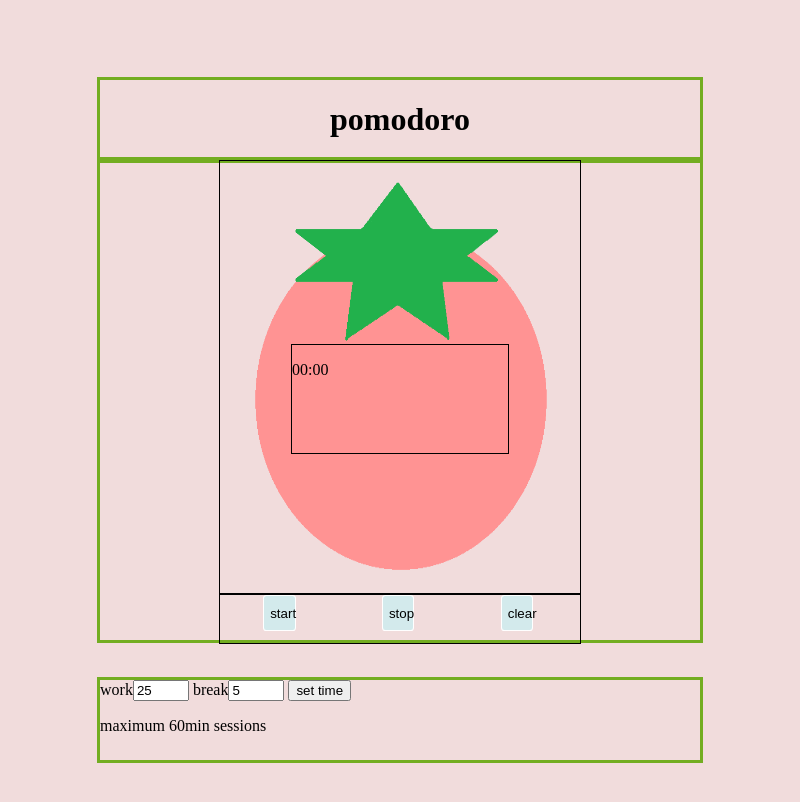
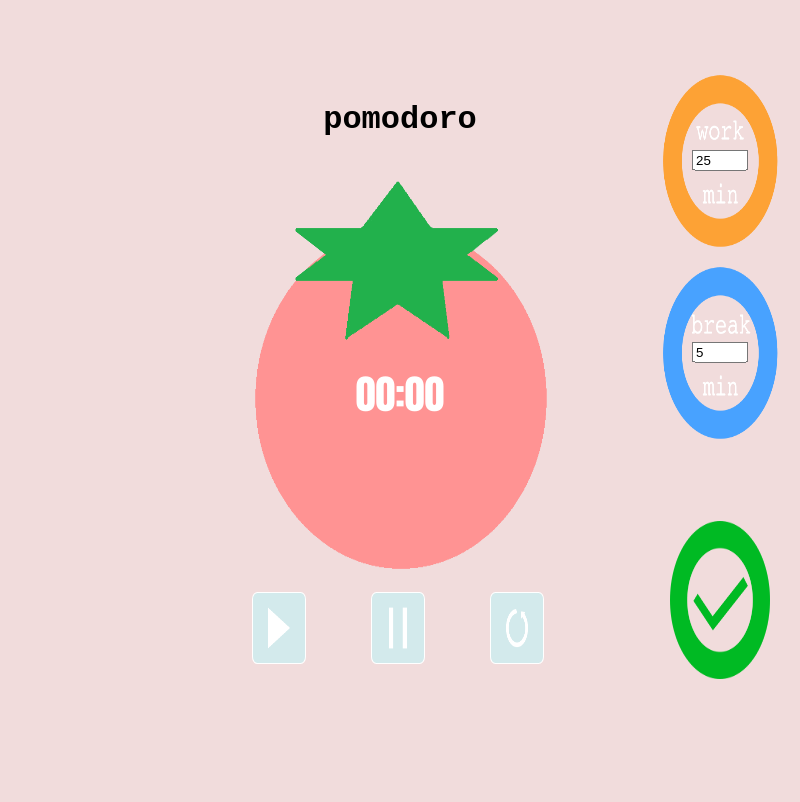
Before and after one commit to understanding-cats/tokyo-drift, an Electron app: page pomodoro/page.html in a window 800 px wide. Drawn offline with Linux system fonts and the light colour scheme.

Commit message:
bug fix and ui

```diff
--- a/pomodoro/mystyle.css
+++ b/pomodoro/mystyle.css
@@ -12,6 +12,23 @@ h1{
   justify-content: center;
   text-align: center;
 }
+#status{
+  font-family: 'Courier New', Courier, monospace;
+  font-size: xx-large;
+}
+
+#count_down{
+  top: 10%;
+  left: 50%;
+  position: absolute;
+  transform: translate(-50%, -50%);
+
+  text-align: center;
+  font-family: Impact, Charcoal, sans-serif;
+  font-size: 40px;
+  color: #FFFFFF;
+  /*border: 1px solid #000000;*/
+}
 
 .secs{
   position: absolute;
@@ -19,7 +36,7 @@ h1{
   left: 50%;
   width: 75%;
   transform: translate(-50%, -50%);
-  border: 3px solid #73AD21;
+  /*border: 3px solid #73AD21;*/
 }
 #stat{
   top:15%;
@@ -30,9 +47,42 @@ h1{
   height:60%;
 }
 
-#setsession{
-  top:90%;
-  height:10%;
+#setsessec{
+  position: absolute;
+  top: 35%;
+  left: 90%;
+  height:60%;
+  width: 20%;
+  /*border: 3px solid #73AD21;*/
+}
+#getbuttonsec{
+  position: absolute;
+  top: 75%;
+  left:90%;
+  height:20%;
+  width: 20%;;
+  /*border: 3px solid #73AD21;*/
+}
+
+#getsecbut{
+  position: absolute;
+  left:15%;
+  height:100%;
+  width: 70%;
+  border :none;
+  background: none;
+  background-color: #F1DCDC;
+}
+#getsecbut:hover{
+  opacity: 50%;
+}
+#getsecbut img{
+  height:100%;
+  width:100%;
+  max-width: 100%;
+  max-height: 100%;
+
+  /*border: 1px solid #000000;*/
 }
 
 #container{
@@ -41,7 +91,7 @@ h1{
   height:90%;
   width:60%;
 
-  border: 1px solid #000000;
+  /*border: 1px solid #000000;*/
 }
 #container img{
   height:100%;
@@ -52,7 +102,7 @@ h1{
   left: 50%;
   transform: translate(-50%, -50%);
 
-  border: 1px solid #000000;
+  /*border: 1px solid #000000;*/
 
 }
 #clock{
@@ -62,32 +112,34 @@ h1{
   top: 55%;
   left: 50%;
   transform: translate(-50%, -50%);
-  border: 1px solid #000000;
+  /*border: 1px solid #000000;*/
 }
 
 #control{
   position: relative;
   margin: 0 auto;
-  height:10%;
+  height:15%;
   width:60%;
 
-  border: 1px solid #000000;
+  /*border: 1px solid #000000;*/
 }
 
 .controls{
   float:left;
-  margin-left: 12%;
-  margin-right: 12%;
-  width: 9%;
-  height:75%;
+  margin-left: 9%;
+  margin-right: 9%;
+  width: 15%;
+  height:100%;
   background-color: #D3EAEC;
   border-radius: 10%;
   border: 1px solid #FFFFFF;
+  text-align: center;
+
 }
 .controls:hover{
   background-color: #A6D5D8;
 }
-.control:focus{
+.controls:focus{
   background-color: #A6D5D8;
 }
 .pomodoro {
@@ -117,19 +169,48 @@ h1{
 
   border: 3px solid #73AD21;
 }
-.start{
-  float:left;
-  margin-left: 15%;
-  width: 100px;
-  height: 100px;
-  border-radius: 10%;
-  border: 1px solid #FFFFFF;
+
+
+.controls img{
+  height:100%;
+  width:100%;
+  max-width: 100%;
+  max-height: 100%;
+
+  /*border: 1px solid #000000;*/
 }
-.stop{
- float:right;
-  margin-right: 15%;
-  width: 100px;
-  height: 100px;
-  border-radius: 10%;
-  border: 1px solid #FFFFFF;
+
+#worklabel{
+  position: absolute;
+  width : 100%;
+  height : 50%;
+  display: block;
 }
+#worklabel img{
+  height:100%;
+  width: 100%;
+  max-width: 100%;
+  max-height: 100%;
+
+}
+#breaklabel{
+  position: absolute;
+  top: 40%;
+  width : 100%;
+  height : 50%;
+}
+#breaklabel img{
+  height:100%;
+  width: 100%;
+  max-width: 100%;
+  max-height: 100%;
+
+}
+
+input{
+  position: absolute;
+  top: 50%;
+  left: 50%;
+
+  transform: translate(-50%, -50%);
+}
--- a/pomodoro/page.html
+++ b/pomodoro/page.html
@@ -19,22 +19,31 @@
 
   </div>
   <div id = "control">
-    <button class="controls" id="start" onclick="start();">start</button>
-    <button class="controls" id="stop" onclick="stop();">stop</button>
-    <button class="controls" id="clear" onclick="clear_all();">clear</button>
+    <button class="controls" id="start" onclick="start();"><img id = "start_img" src = "start_button.png"/></button>
+    <button class="controls" id="stop" onclick="stop();"><img id = "pause_img" src = "pause_button.png"/></button>
+    <button class="controls" id="clear" onclick="clear_all();"><img id = "clear_img" src = "clear_button.png"/></button>
   </div>
 
 </div>
 
-<div class = "secs" id = "setsession">
-  <label for="work_ses">work</label><input id="work_ses" type="number" min="1" max = "60" value = "25"/>
+<div class = "secs" id = "setsessec">
+  <div id="worklabel">
+    <img id = "worklabelimg" src = "setwork.png"/>
+    <label for="work_ses"></label><input id="work_ses" type="number" min="1" max = "60" value = "25"/>
+  </div>
 
-  <label for="break_ses">break</label><input id="break_ses" type="number" min="1" max="60" value = "5"/>
+  <div id = "breaklabel">
+    <img id = "breaklabelimg" src = "setbreak.png"/>
+    <label for="break_ses"></label><input id="break_ses" type="number" min="1" max="60" value = "5"/>
+  </div>
 
-  <button onclick="getSession();">set time</button>
+</div>
 
-  <p>maximum 60min sessions</p>
+<div class = "secs" id = "getbuttonsec">
+  <button id = "getsecbut" onclick="getSession();"><img id = "set_img" src = "set_button.png"/></button>
+
 </div>
+
 <script src="script.js"></script>
 </body>
 </html>
--- a/pomodoro/script.js
+++ b/pomodoro/script.js
@@ -6,7 +6,8 @@ var curr_session = 0;
 // 0 - no session
 // 1 - working
 // 2 - break
-
+// 4 - pause from work
+// 5 - pause from chill
 
 //*** utility functions ***
 function padzero(num){
@@ -17,11 +18,11 @@ function showstatus(){
   if (curr_session == 0){
       document.getElementById("status").innerHTML= "Pomodoro";
   };
-  if (curr_session == 1){
+  if (curr_session == 1 || curr_session == 4){
     document.getElementById("status").innerHTML= "working...";
   };
-  if(curr_session == 2){
-    document.getElementById("status").innerHTML= "break";
+  if(curr_session == 2 || curr_session == 5){
+    document.getElementById("status").innerHTML= "chilling...";
   };
 };
 function miniclock(secs){
@@ -41,6 +42,7 @@ function getSession(){
    total_break = countB*60;
    total_secs = total_work;
    miniclock(total_secs);
+   clear_all();
 };
 
 
@@ -71,14 +73,30 @@ function showtime(){
 };
 function start(){
 
-   if (curr_session == 0 && total_secs>0){
+   if ((curr_session == 0 || curr_session == 4) && total_secs>0){
      curr_session = 1;
-    document.body.style.backgroundColor = "#F1DCDC";
-    document.getElementById("tomato_img").src = "tomato_tran.png";
+     //document.body.style.backgroundColor = "#F1DCDC";
+     //document.getElementById("tomato_img").src = "tomato_tran.png";
+     intervalID = setInterval(showtime,1000);
    };
-    intervalID = setInterval(showtime,1000);
+   if (curr_session==5 && total_secs>0){
+     curr_session = 2;
+     intervalID = setInterval(showtime,1000);
+   };
+
+
 };
 function stop(){
+  if(curr_session == 0){
+    return;
+  };
+  if (curr_session == 1){
+    curr_session = 4;
+  };
+  if(curr_session == 2){
+    curr_session = 5;
+  };
+
    clearInterval(intervalID);
    document.getElementById("status").innerHTML = "Pause";
 };
```
Also changed, not shown: pomodoro/clear_button.png (added), pomodoro/pause_button.png (added), pomodoro/set_button.png (added), pomodoro/setbreak.png (added), pomodoro/setwork.png (added), pomodoro/start_button.png (added).
